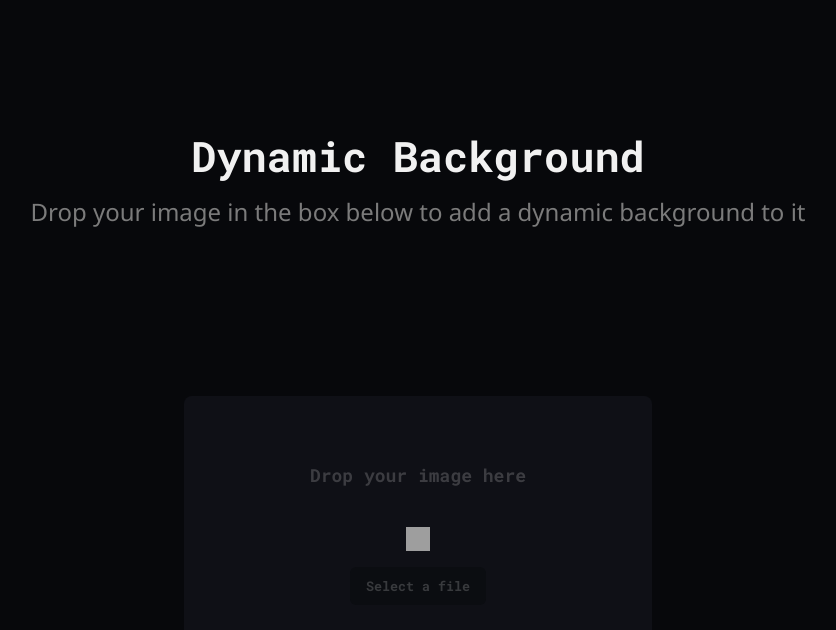
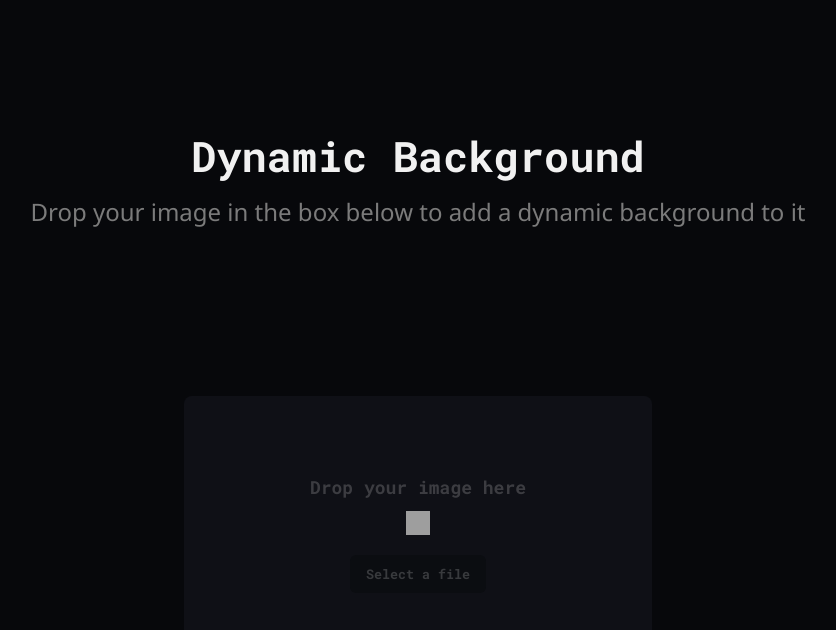
Before and after one commit to Colin-Farkas-Personal/dynamic-background, a Next.js app in the folder dynamic-background-app/: page / in a window 1280 px wide. Shown: the top 630 px of the page, without its empty margins (222-1058 px from the left). Built offline with nearby package versions, Linux system fonts and the light colour scheme; grey boxes are pictures that could not be loaded.

Commit message:
Initial changes for file drop

```diff
--- a/dynamic-background-app/src/components/DropImageCard.module.scss
+++ b/dynamic-background-app/src/components/DropImageCard.module.scss
@@ -1,8 +1,4 @@
 @use '../styles/styles';
-
-.card {
-    background-color: styles.$card-home-background;
-}
 
 .card {
     position: relative;
@@ -11,7 +7,6 @@
     flex-direction: column;
     gap: 16px;
     justify-content: center;
-    align-items: center;
 
     width: 30vw;
     height: 15vw;
@@ -37,7 +32,6 @@
     }
 
     &:hover {
-        cursor: pointer;
         scale: 1.1;
 
         .card__text {
@@ -48,13 +42,32 @@
         }
     }
 
+    input {
+        background-color: blue;
+        display: none;
+        background-color: pink;
+    }
+
+    label {
+        pointer-events:none;
+    }
+
+    &__header {
+        display: flex;
+        flex-direction: column;
+        align-items: center;
+        margin-bottom: 2rem;
+    }
+
     &__text {
         font-size: 18px;
         font-weight: bold;
         color: styles.$card-home-color;
+        margin-bottom: 1.2rem;
 
         @media all and (max-width: styles.$t) {
             font-size: 14px;
+            margin-bottom: 1rem;
         }
     }
 
--- a/dynamic-background-app/src/components/DropImageCard.tsx
+++ b/dynamic-background-app/src/components/DropImageCard.tsx
@@ -1,4 +1,9 @@
-import React, { MouseEvent } from 'react';
+import React,
+{
+    MouseEvent,
+    DragEvent,
+    useRef
+} from 'react';
 import { Component, useState } from 'react';
 import file from '@/assets/icons/file.svg';
 import { getLinearGradientStyle, getBoxShadowStyle } from '@/helpers/getGradient';
@@ -6,8 +11,9 @@ import styles from './DropImageCard.module.scss'
 import classNames from 'classnames';
 
 function DropImageCard() {
+    const fileInputRef = useRef<HTMLInputElement>(null);
 
-    const handleHover = (e: React.MouseEvent<HTMLDivElement, globalThis.MouseEvent>) => {
+    const handleHover = (e: MouseEvent<HTMLFormElement, globalThis.MouseEvent>) => {
         e.preventDefault();
 
         const gradient = getLinearGradientStyle();
@@ -15,25 +21,46 @@ function DropImageCard() {
         e.currentTarget.style.background = gradient;
         e.currentTarget.style.boxShadow = boxShadow;
     };
-    const handleLeave = (e: React.MouseEvent<HTMLDivElement, globalThis.MouseEvent>) => {
+    const handleLeave = (e: MouseEvent<HTMLFormElement, globalThis.MouseEvent>) => {
         e.preventDefault();
+        e.stopPropagation();
 
         // Test commit
         e.currentTarget.style.background = '';
         e.currentTarget.style.boxShadow = '';
     }
 
+    const handleDragEnter = (e: DragEvent<HTMLFormElement>) => {
+        e.preventDefault();
+
+        alert("Hey!");
+    }
+
+    const handleButtonClick = () => {
+        fileInputRef.current?.click()
+    };
+
     return (
-        <div
+        <form
+            className={styles.card}
+            onDragEnter={(e) => handleDragEnter(e)}
+            onSubmit={(e) => e.preventDefault()}
             onMouseEnter={(e) => handleHover(e)}
             onMouseLeave={(e) => handleLeave(e)}
-            className={styles.card}
-
         >
-            <span className={classNames(styles['card__text'])}>Drop your image here</span>
-            <img src={file} alt="file" className={classNames(styles['card__icon'])}/>
-            <button type='button' className={classNames(styles['card__button'])}>Select a file</button>
-        </div>
+            <input
+                id='file-upload'
+                ref={fileInputRef}
+                type="file"
+            />
+            <label htmlFor="file-upload">
+                <div className={classNames(styles['card__header'])}>
+                    <span className={classNames(styles['card__text'])}>Drop your image here</span>
+                    <img src={file} alt="file" className={classNames(styles['card__icon'])}/>
+                </div>
+                <button type='button' className={classNames(styles['card__button'])} onClick={handleButtonClick}>Select a file</button>
+            </label>
+        </form>
     );
 }
 
--- a/dynamic-background-app/src/styles/_fonts.scss
+++ b/dynamic-background-app/src/styles/_fonts.scss
@@ -37,16 +37,8 @@ h2 {
 }
 
 span {
-    font-size: 34px;
-    font-weight: bold;
     font-family: 'Roboto Mono', monospace;
     color: colors.$subtitle-default-color;
-    margin-bottom: 2.4rem;
-
-    @media all and (max-width: spacing.$t) {
-        font-size: 24px;
-        margin-bottom: 1.8rem;
-    }
 }
 
 p {
```
